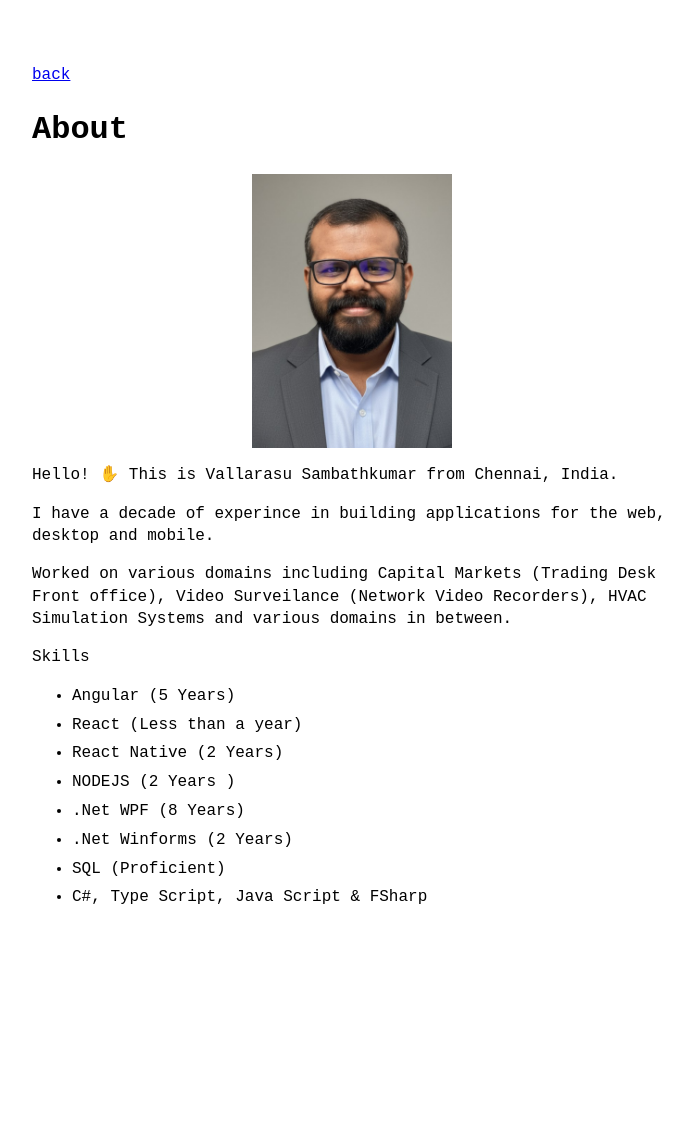
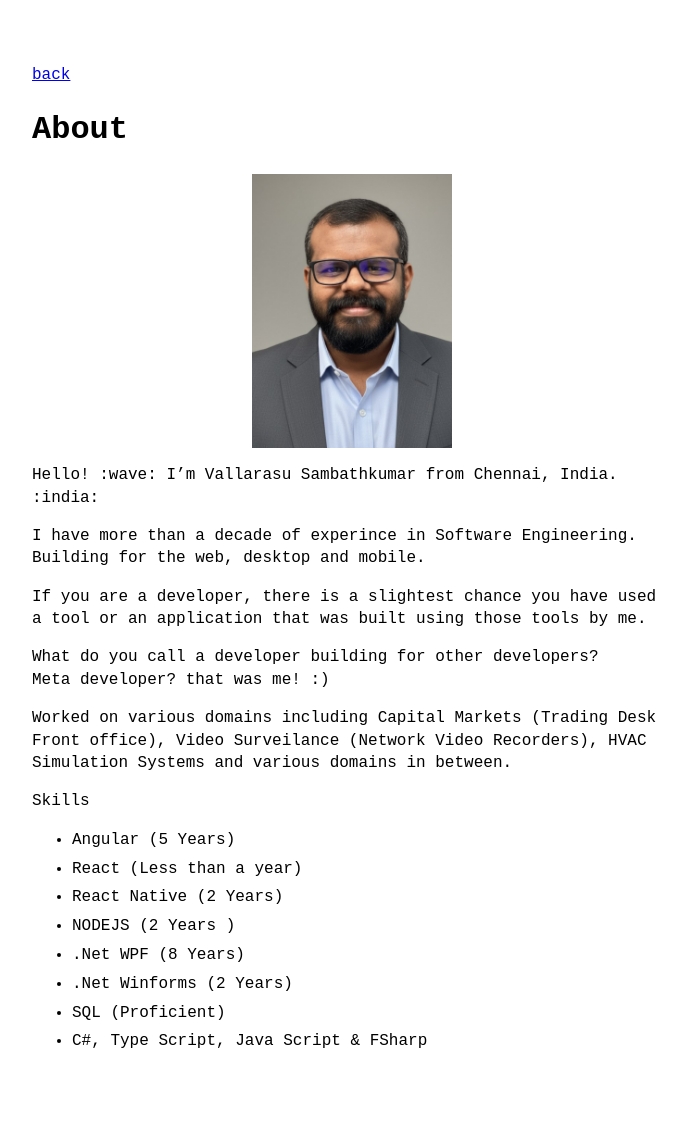
Before and after one commit to VallarasuS/Vallarasu.in, a Jekyll site: the page built from docs/about.md, in a window 1280 px wide. Shown: the whole page, without its empty margins (288-980 px from the left). Built offline with Jekyll 4.4.1, drawn with Linux system fonts in a browser that asks for light colours; before the commit the page ends 989 px from its top, so only the background shows below that.

Commit message:
Update about.md

```diff
--- a/docs/about.md
+++ b/docs/about.md
@@ -5,9 +5,16 @@ title: About
 
 ![Vallarasu Profile Picture](https://raw.githubusercontent.com/VallarasuS/Vallarasu.in/master/docs/_screenshots/dp-vallarasu.png)
 
-Hello! ✋ This is Vallarasu Sambathkumar from Chennai, India.
+Hello! :wave: I'm Vallarasu Sambathkumar from Chennai, India. :india:
 
-I have a decade of experince in building applications for the web, desktop and mobile.
+I have more than a decade of experince in Software Engineering.<br>
+Building for the web, desktop and mobile.
+
+If you are a developer, there is a slightest chance you have used a tool or
+an application that was built using those tools by me.
+
+What do you call a developer building for other developers? <br>
+Meta developer? that was me! :)
 
 Worked on various domains including Capital Markets (Trading Desk Front office), Video Surveilance (Network Video Recorders), HVAC Simulation Systems and various domains in between.
 
```
